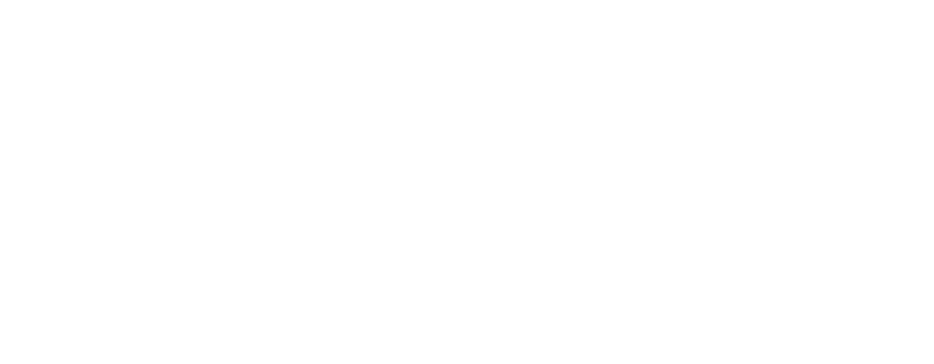
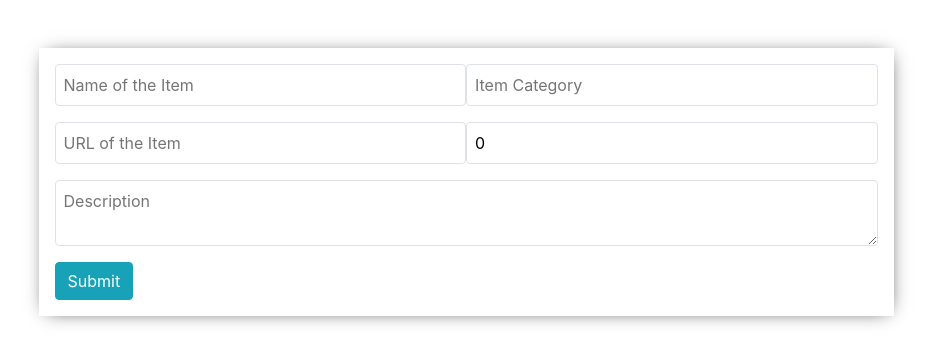
Before and after one commit to Abhiram13/MordorClient, a React (Create React App) app: page /add in a window 1280 px wide. Shown: the top 364 px of the page, without its empty margins (174-1108 px from the left). Built offline with nearby package versions, Linux system fonts and the light colour scheme.

Commit message:
Added form page to add items

```diff
--- a/src/App.js
+++ b/src/App.js
@@ -3,6 +3,7 @@
 import { BrowserRouter as Router, Route } from 'react-router-dom';
 import SignUp from './workflow/Authenticate/signup'
 import Home from './workflow/Search/home'
+import Form from './workflow/Search/addForm'
 import './styles/body.css'
 
 function App() {
@@ -10,6 +11,7 @@
     <Router>
       <Route exact path="/" component={SignUp} />
       <Route path="/home" component={Home} />
+      <Route path="/add" component={Form} />
     </Router>
   )
 }
--- /dev/null
+++ b/src/workflow/Search/addForm.js
@@ -0,0 +1,117 @@
+import React from 'react';
+
+class Form extends React.Component {
+   constructor(props) {
+      super(props);
+      this.state = {
+         itemName: '',
+         description: '',
+         category: '',
+         imageURL: '',
+         rating: 0,
+      }
+      this.changeValue = this.changeValue.bind(this);
+   }
+
+   /**
+    * @param {object} event - returns the element by id which triggered the Event
+    */
+   changeValue = event => {
+      switch (event.target.id) {
+         case 'ItemName':
+            this.setState({
+               itemName: event.target.value,
+            });
+            break;
+         case 'Category':
+            this.setState({
+               category: event.target.value,
+            });
+            break;
+         case 'ImageURL':
+            this.setState({
+               imageURL: event.target.value,
+            });
+            break;
+         case 'Rating':
+            this.setState({
+               rating: Number(event.target.value),
+            });
+            break;
+         case 'Description':
+            this.setState({
+               description: event.target.value,
+            });
+            break;
+         default:
+            return null;
+      }
+   }
+
+   addData() {
+      let XHTTP = new XMLHttpRequest();
+      XHTTP.open('post', '/item.js', true);
+      XHTTP.setRequestHeader('Content-Type', 'application/json; charset=utf-8');
+      XHTTP.onreadystatechange = () => {
+         if (XHTTP.readyState === 4 && XHTTP.status === 200) {
+            console.log(XHTTP);
+         }
+      }
+      XHTTP.send(JSON.stringify(this.state));
+   }
+
+   render() {
+      console.log(this.state);
+      return (
+         <React.Fragment>
+            <section className="container p-0 mx-auto mt-5">
+               <div className="col-sm-9 p-0 mx-auto shadow p-3">
+                  <div className="d-flex justify-content-between">
+                     <input
+                        className="d-block col-sm p-0 rounded border p-2 mb-3"
+                        id="ItemName"
+                        placeholder="Name of the Item"
+                        onChange={this.changeValue}
+                        value={this.state.itemName}
+                     />
+                     <input
+                        className="d-block col-sm p-0 rounded border p-2 mb-3"
+                        id="Category"
+                        placeholder="Item Category"
+                        onChange={this.changeValue}
+                        value={this.state.category}
+                     />
+                  </div>
+                  <div className="d-flex justify-content-between">
+                     <input
+                        className="d-block col-sm p-0 rounded border p-2 mb-3"
+                        id="ImageURL"
+                        placeholder="URL of the Item"
+                        onChange={this.changeValue}
+                        value={this.state.imageURL}
+                     />
+                     <input
+                        className="d-block col-sm p-0 rounded border p-2 mb-3"
+                        id="Rating"
+                        placeholder="Item Rating"
+                        onChange={this.changeValue}
+                        value={this.state.rating}
+                     />
+                  </div>
+                  <textarea
+                     className="d-block col-sm p-0 rounded border p-2 mb-3"
+                     id="Description"
+                     placeholder="Description"
+                     onChange={this.changeValue}
+                     value={this.state.description}
+                  >
+                  </textarea>
+                  <button className="btn btn-info mx-auto" onClick={() => this.addData()}>Submit</button>
+               </div>
+            </section>
+         </React.Fragment>
+      )
+   }
+}
+
+export default Form;
--- a/src/workflow/Search/home.js
+++ b/src/workflow/Search/home.js
@@ -1,9 +1,42 @@
-import React, { Component } from 'react';
+import React, { Component, Fragment } from 'react';
+import { withRouter } from 'react-router-dom';
 
-export default class Home extends Component {
+class Home extends Component {
+   constructor(props) {
+      super(props);
+      this.state = {
+         data: '',
+      }
+   }
+
+   componentWillMount() {
+      //
+   }
+
+   postRequest(method, url, data) {
+      let XHTTP = new XMLHttpRequest();
+      XHTTP.open(method, url, true);
+      XHTTP.setRequestHeader('Content-Type', 'application/json; charset=utf-8');
+      XHTTP.onreadystatechange = () => {
+         if (XHTTP.readyState === 4 && XHTTP.status === 200) {
+            // let response = JSON.parse(XHTTP);
+         }
+      }
+      XHTTP.send(JSON.stringify(data));
+   }
+
+   formRedirection() {
+      this.props.history.push('/add');
+   }
+
    render() {
       return (
-         <div>HOME PAGE</div>
+         <Fragment>
+            <div>HOME PAGE</div>
+            <button onClick={() => this.formRedirection()}>Add</button>
+         </Fragment>
       )
    }
 }
+
+export default withRouter(Home);
```
